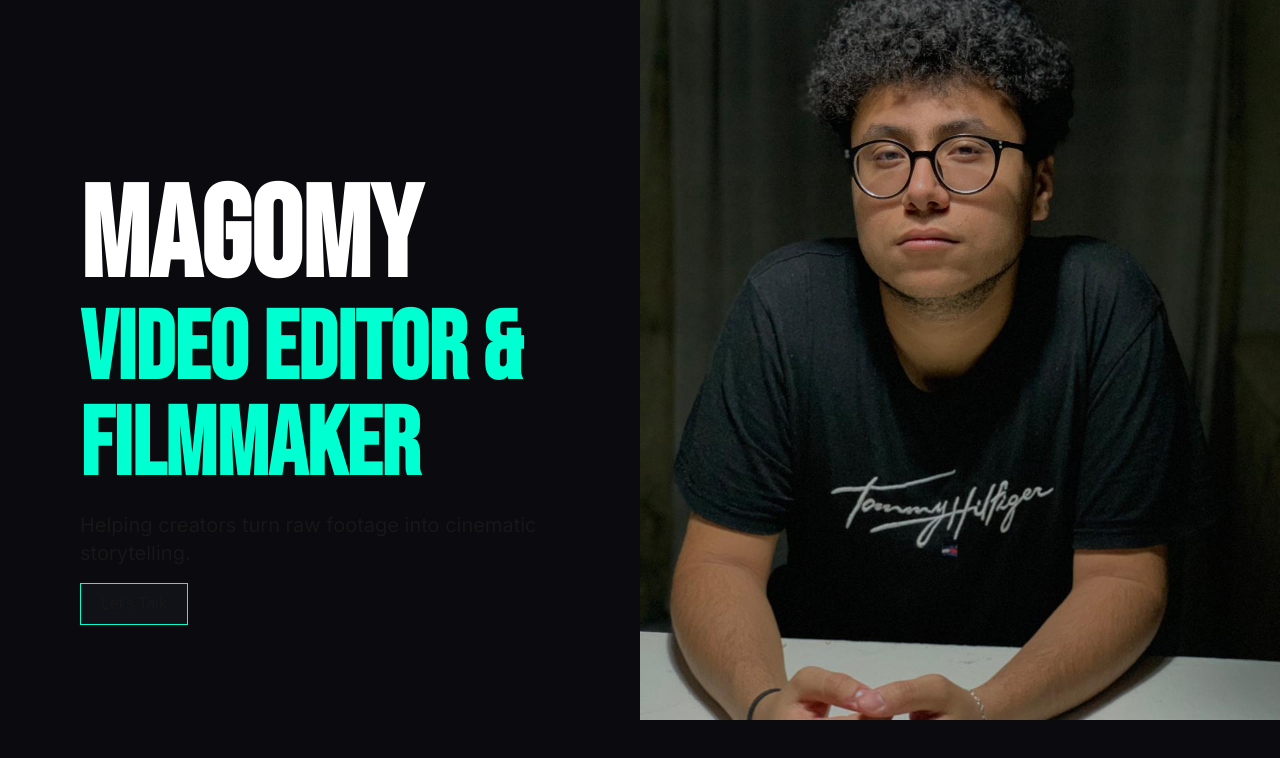
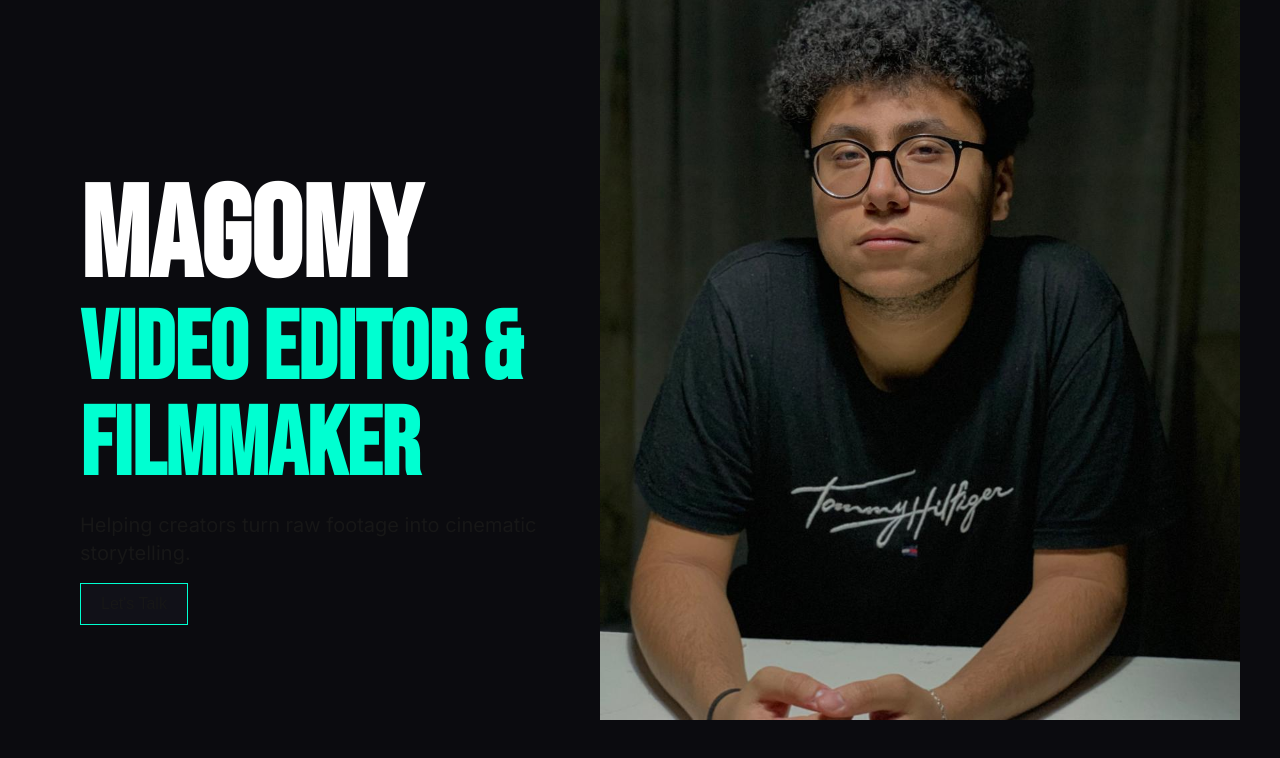
Before and after one commit to klouj-gergis/portfolio-template, a Next.js app: page / in a window 1280 px wide. Shown: the top 758 px of the page. Built offline with nearby package versions, Linux system fonts and the light colour scheme.

Commit message:
last responsevity changes on the hero section 2

```diff
--- a/app/page.tsx
+++ b/app/page.tsx
@@ -5,7 +5,7 @@ export default function Home() {
       <main className="h-screen w-full flex flex-col md:flex-row relative">
 
 
-        <div className=" h-full flex flex-col justify-end items-start gap-4 p-8 -translate-y-3/12 md:translate-y-0 md:w-1/2 md:justify-center xl:pl-20">
+        <div className=" h-full flex flex-col justify-end items-start gap-4 p-8 -translate-y-3/12 md:translate-y-0 md:w-1/2 md:justify-center xl:pl-20 max-w-[600px]">
           <h1 className="text-7xl md:text-9xl font-bold text-text-main font-heading">
           MAGOMY
         </h1>
```
